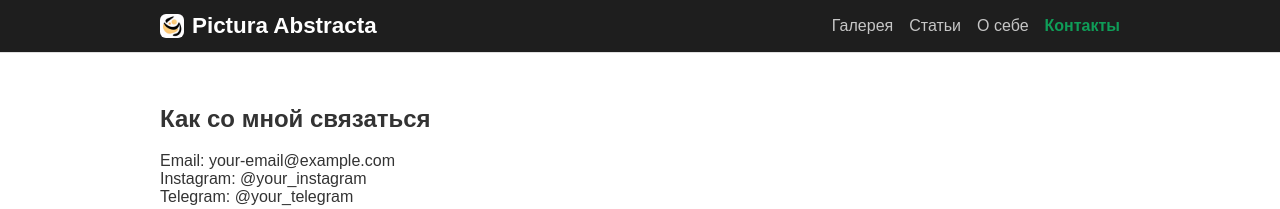
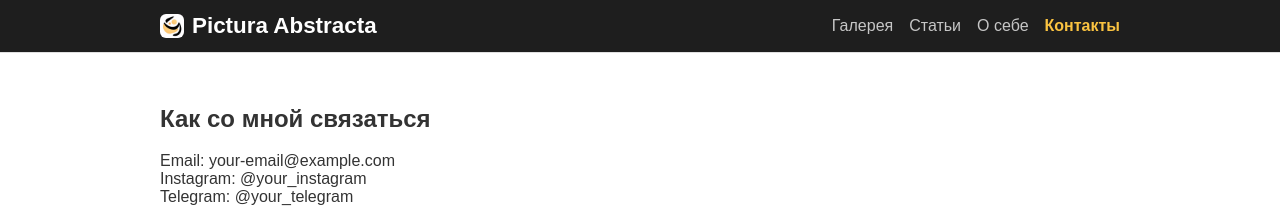
Before and after one commit to PicAbsArt/picabsart.github.io, a Jekyll site: the page built from contact.md, in a window 1280 px wide. Shown: the top 209 px of the page. Built offline with Jekyll 4.4.1, drawn with Linux system fonts in a browser that asks for light colours.

Commit message:
Update main.css

```diff
--- a/assets/main.css
+++ b/assets/main.css
@@ -8,7 +8,7 @@
 }
 
 a {
-  color: #0078d4;
+  color: #d42800;
   text-decoration: none;
 }
 
@@ -85,7 +85,7 @@
 }
 
 .nav-link.active {
-  color: #0f9d58;
+  color: #fac341;
   font-weight: 600;
 }
 
```
